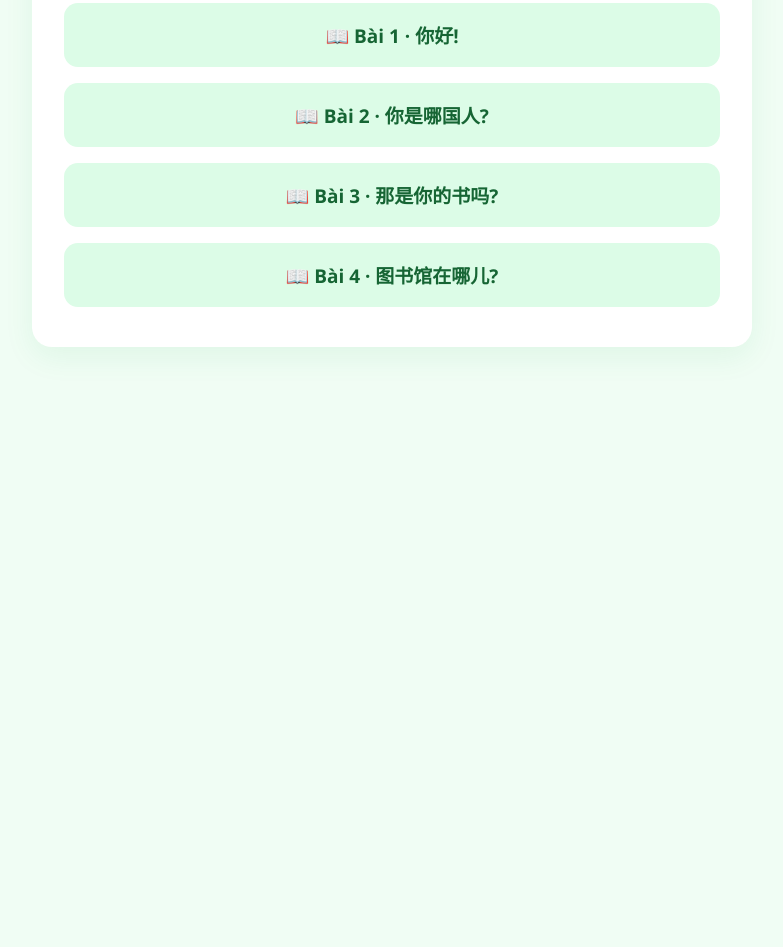
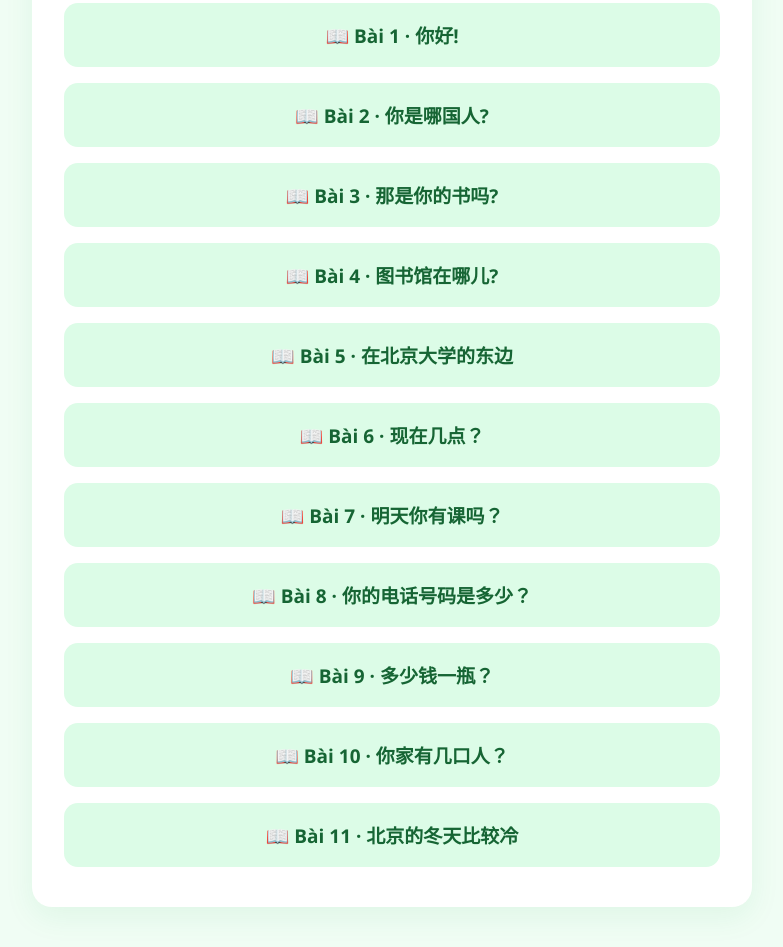
Before and after one commit to dieuminh-sketch/boya-so-cap-1-PDF-bai-tap, a plain HTML site: page index.html in a window 1280 px wide. Shown: the part 180-1127 px from the top of the page, without its empty margins (248-1031 px from the left). Before the commit the page ends 800 px from the top, so only its background shows below. Drawn offline with Linux system fonts and the light colour scheme.

Commit message:
Update index.html

```diff
--- a/index.html
+++ b/index.html
@@ -87,6 +87,34 @@
         <a href="Bai4/Boya1_Bai04_OnTapTuVung.html" target="_blank" rel="noopener noreferrer" class="lesson-btn">
             📖 Bài 4 · 图书馆在哪儿?
         </a>
+
+        <a href="Bai5/Boya1_Bai05_OnTapTuVung.html" target="_blank" rel="noopener noreferrer" class="lesson-btn">
+            📖 Bài 5 · 在北京大学的东边
+        </a>
+
+        <a href="Bai6/Boya1_Bai06_OnTapTuVung.html" target="_blank" rel="noopener noreferrer" class="lesson-btn">
+            📖 Bài 6 · 现在几点？
+        </a>
+
+        <a href="Bai7/Boya1_Bai07_OnTapTuVung.html" target="_blank" rel="noopener noreferrer" class="lesson-btn">
+            📖 Bài 7 · 明天你有课吗？
+        </a>
+
+        <a href="Bai8/Boya1_Bai08_OnTapTuVung.html" target="_blank" rel="noopener noreferrer" class="lesson-btn">
+            📖 Bài 8 · 你的电话号码是多少？
+        </a>
+
+        <a href="Bai9/Boya1_Bai09_OnTapTuVung.html" target="_blank" rel="noopener noreferrer" class="lesson-btn">
+            📖 Bài 9 · 多少钱一瓶？
+        </a>
+
+        <a href="Bai10/Boya1_Bai10_OnTapTuVung.html" target="_blank" rel="noopener noreferrer" class="lesson-btn">
+            📖 Bài 10 · 你家有几口人？
+        </a>
+
+        <a href="Bai11/Boya1_Bai11_OnTapTuVung.html" target="_blank" rel="noopener noreferrer" class="lesson-btn">
+            📖 Bài 11 · 北京的冬天比较冷
+        </a>
     </div>
 </div>
 
```
